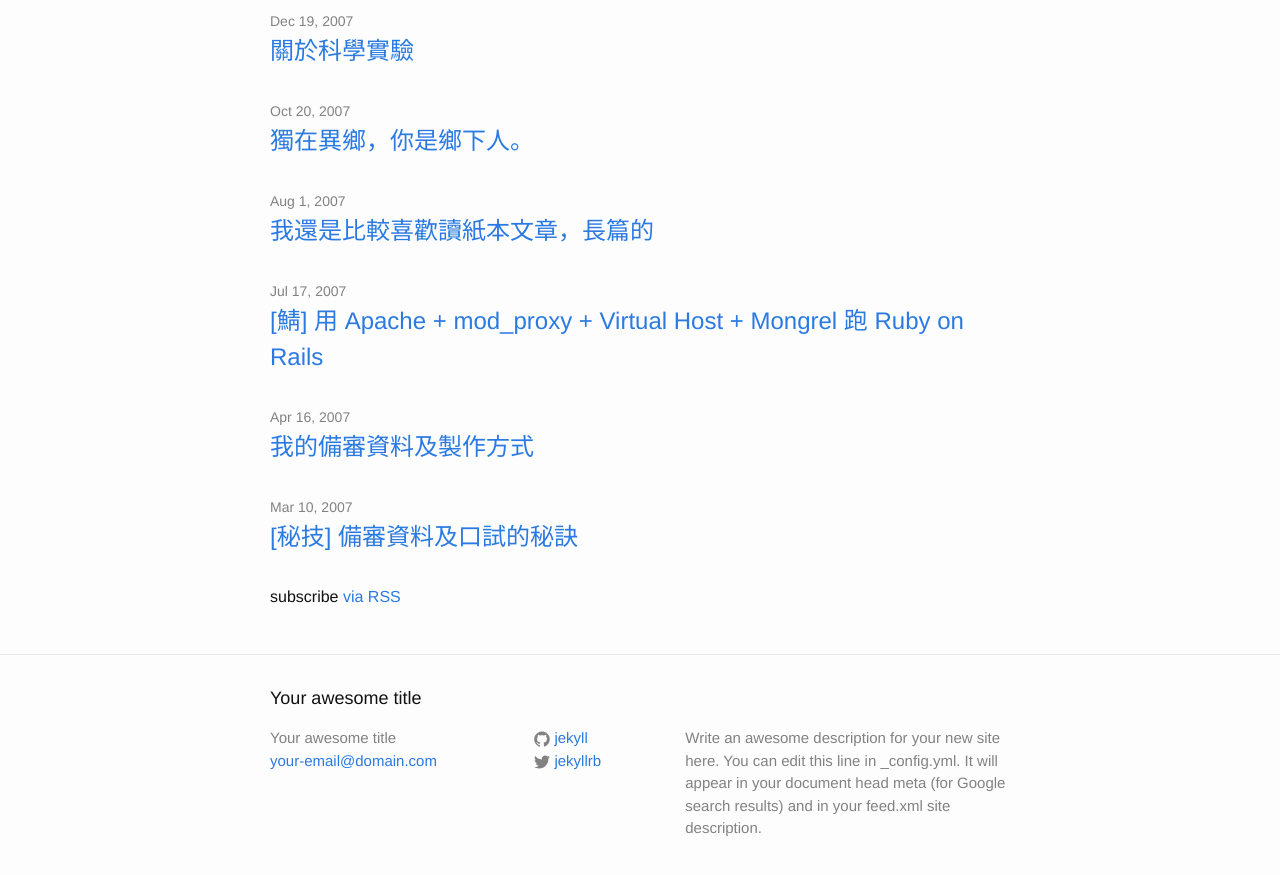
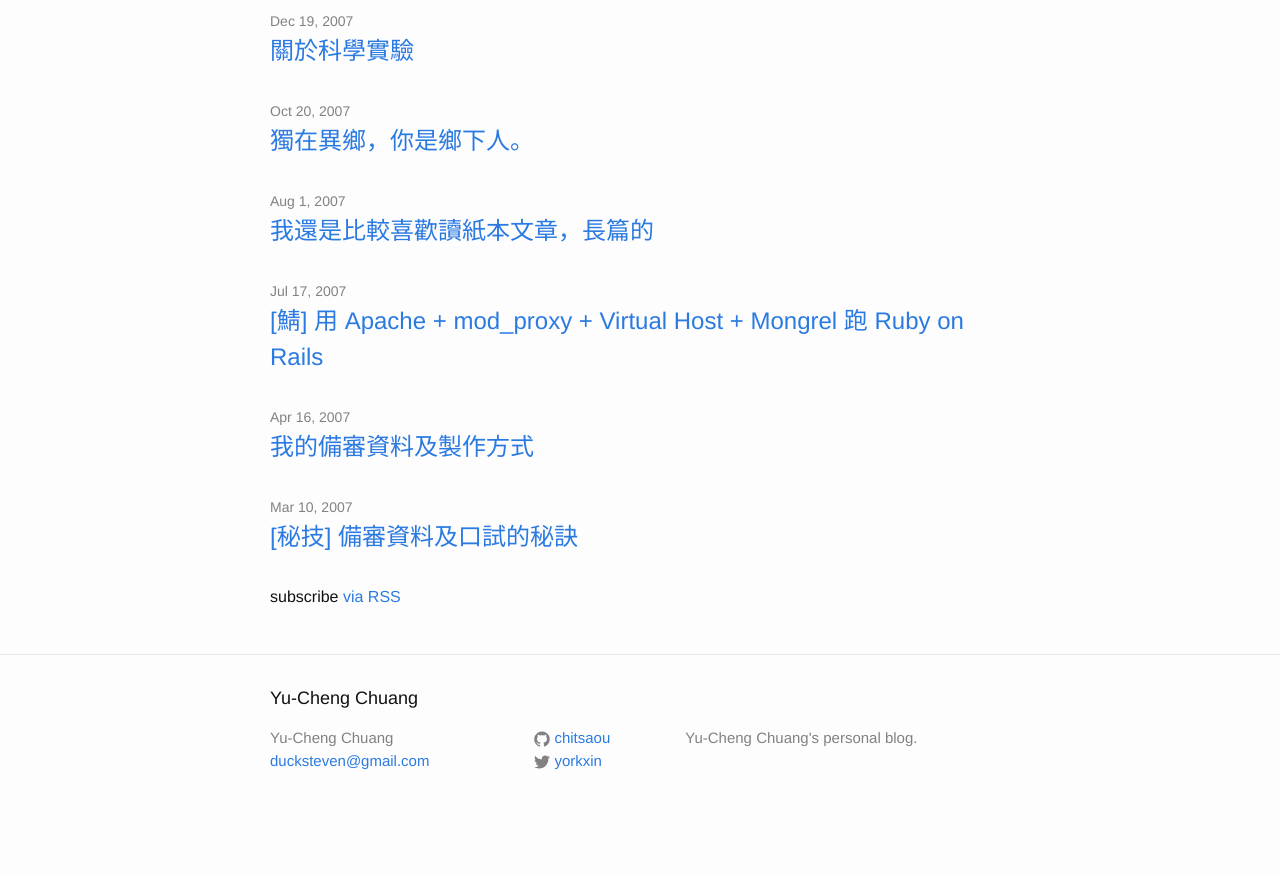
Before and after one commit to godfrey3835/blog, a Jekyll site: the page built from index.html, in a window 1280 px wide and 900 px high, scrolled down 10442 px. Shown: the top 875 px of the window. Built offline with Jekyll 4.4.1, drawn with Linux system fonts in a browser that asks for light colours; after the commit the page ends 11274 px from its top, so only the background shows below that; some of the changed text lies outside the part shown.

Commit message:
change options

```diff
--- a/_config.yml
+++ b/_config.yml
@@ -1,14 +1,14 @@
 # Site settings
-title: Your awesome title
-email: your-email@domain.com
+title: Yu-Cheng Chuang
+email: ducksteven@gmail.com
 description: > # this means to ignore newlines until "baseurl:"
-  Write an awesome description for your new site here. You can edit this
-  line in _config.yml. It will appear in your document head meta (for
-  Google search results) and in your feed.xml site description.
+  Yu-Cheng Chuang's personal blog.
 baseurl: "" # the subpath of your site, e.g. /blog/
-url: "http://yourdomain.com" # the base hostname & protocol for your site
-twitter_username: jekyllrb
-github_username:  jekyll
+url: "http://blog.yorkxin.org" # the base hostname & protocol for your site
+twitter_username: yorkxin
+github_username:  chitsaou
+
+permalink: :year/:month/:day/:title/
 
 # Build settings
 markdown: kramdown
```
